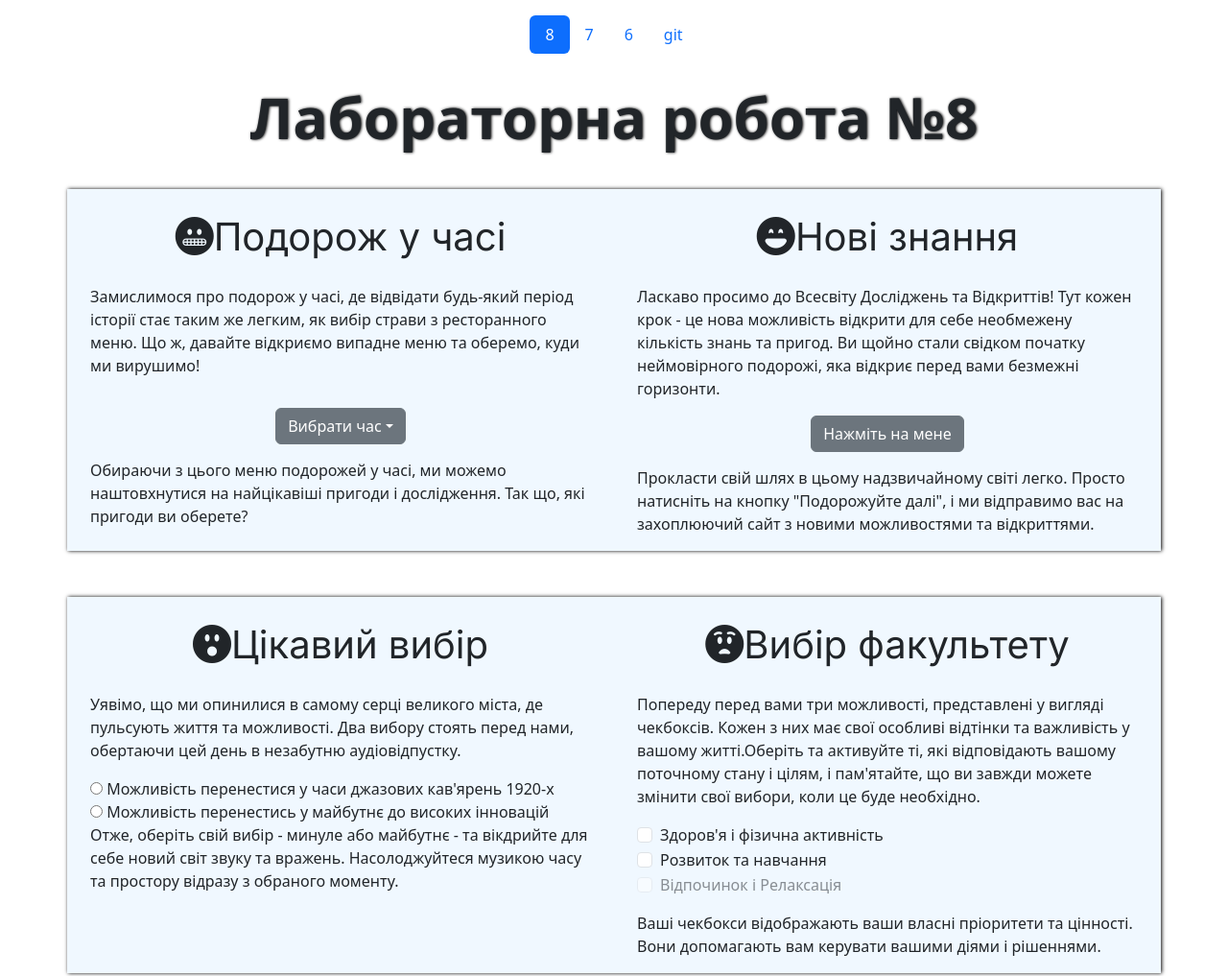
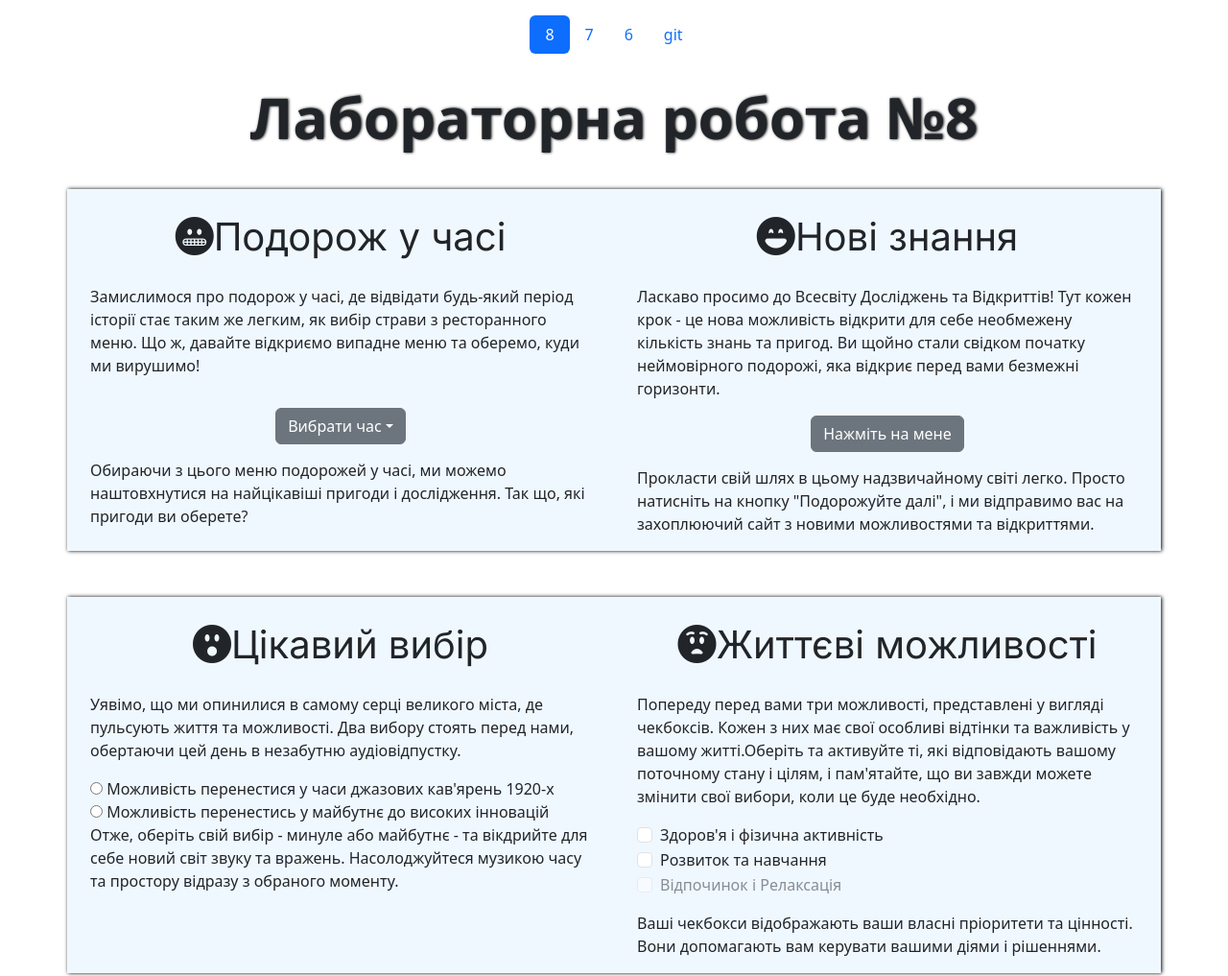
Before and after one commit to anface/labaratorny.github.io, a plain HTML site: page 8/index.html in a window 1280 px wide. Shown: the top 1017 px of the page at 96% size. Drawn offline with nearby package versions, Linux system fonts and the light colour scheme; a web font is replaced by a local one.

Commit message:
Update index.html

```diff
--- a/8/index.html
+++ b/8/index.html
@@ -76,7 +76,7 @@
 
         </div>
         <div class="col-lg-6 col-md-6 col-sm-6 gx-5 box2">
-           <p class="text bi bi-emoji-astonished-fill">Вибір факультету</p>
+           <p class="text bi bi-emoji-astonished-fill">Життєві можливості</p>
             <p>Попереду перед вами три можливості, представлені у вигляді чекбоксів. Кожен з них має свої особливі відтінки та важливість у вашому житті.Оберіть та активуйте ті, які відповідають вашому поточному стану і цілям, і пам'ятайте, що ви завжди можете змінити свої вибори, коли це буде необхідно.</p>
 
             <div class="form-check">
```
